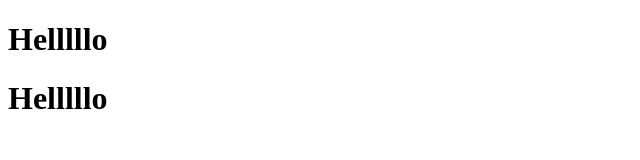
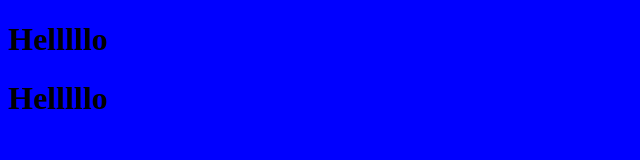
Before and after one commit to MohammadRabboua/myTest, a plain HTML site: page index.html in a window 1280 px wide. Shown: the whole page, without its empty margins (0-640 px from the left). Drawn offline with Linux system fonts and the light colour scheme.

Commit message:
background color added

```diff
--- a/index.html
+++ b/index.html
@@ -1,6 +1,7 @@
 <!DOCTYPE html>
 <html lang="en">
 <head>
+    <link rel="stylesheet" href="main.css">
     <meta charset="UTF-8">
     <meta name="viewport" content="width=device-width, initial-scale=1.0">
     <meta http-equiv="X-UA-Compatible" content="ie=edge">
--- /dev/null
+++ b/main.css
@@ -0,0 +1,3 @@
+body{
+    background: blue;
+}
```
